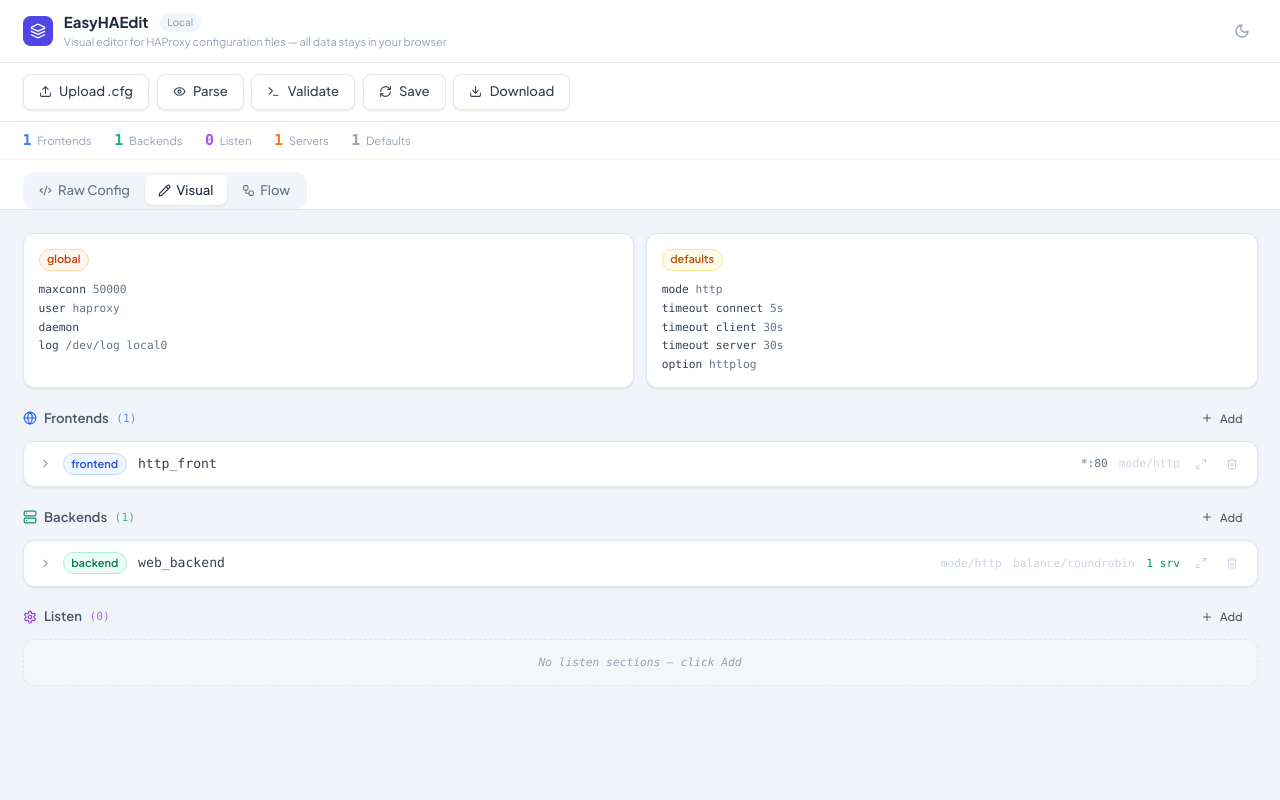
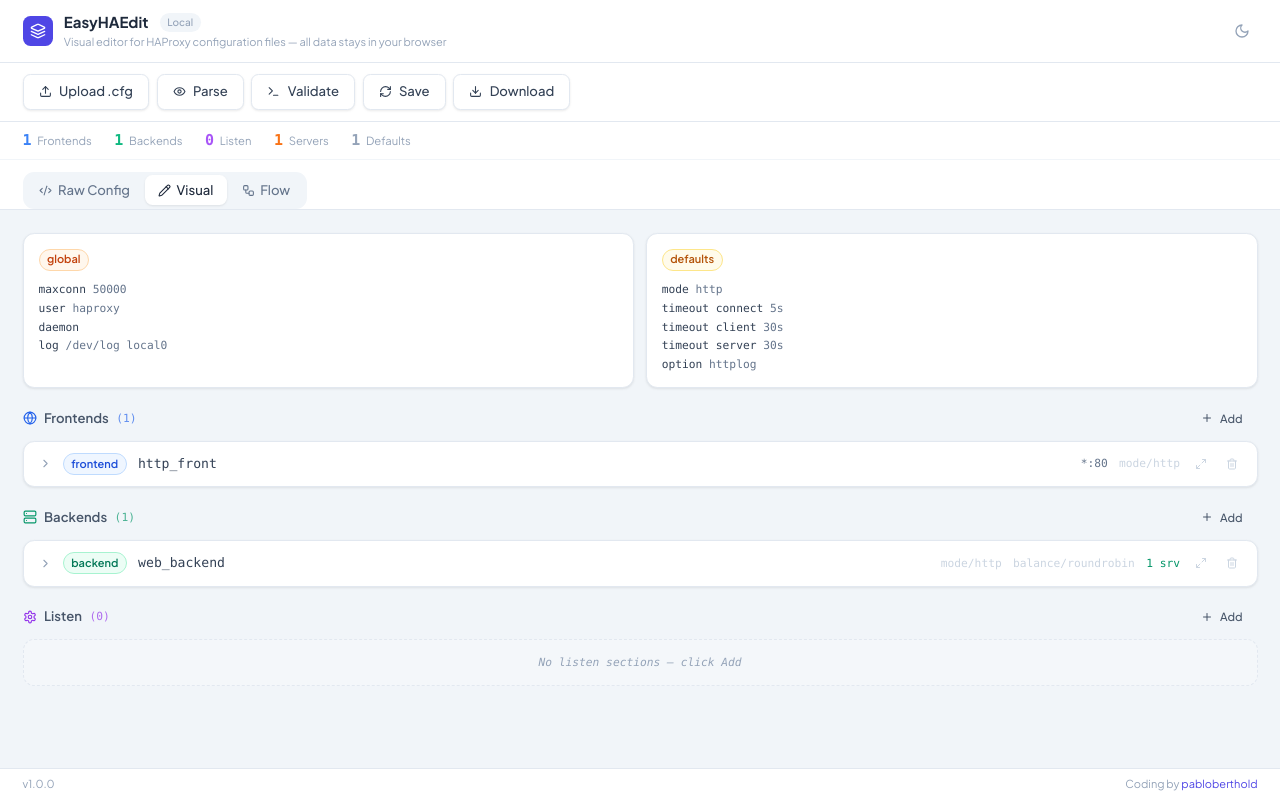
Before and after one commit to pabloberthold/easyhaedit, a React (Vite) app: page / in a window 1280 px wide. Built offline with nearby package versions, Linux system fonts and the light colour scheme.

Commit message:
Add footer with version and credits

```diff
--- a/src/App.jsx
+++ b/src/App.jsx
@@ -430,6 +430,12 @@ export default function App() {
           notify={notify}
           dirty={dirty} setDirty={setDirty}
         />
+
+        {/* Footer */}
+        <footer className="bg-white dark:bg-slate-800 border-t border-slate-200 dark:border-slate-700 px-6 py-2 shrink-0 flex items-center justify-between">
+          <span className="text-[11px] text-slate-400">v1.0.0</span>
+          <span className="text-[11px] text-slate-400">Coding by <a href="https://github.com/pabloberthold" target="_blank" rel="noopener noreferrer" className="text-brand-600 hover:text-brand-700 transition-colors">pabloberthold</a></span>
+        </footer>
       </div>
     </div>
   )
```
